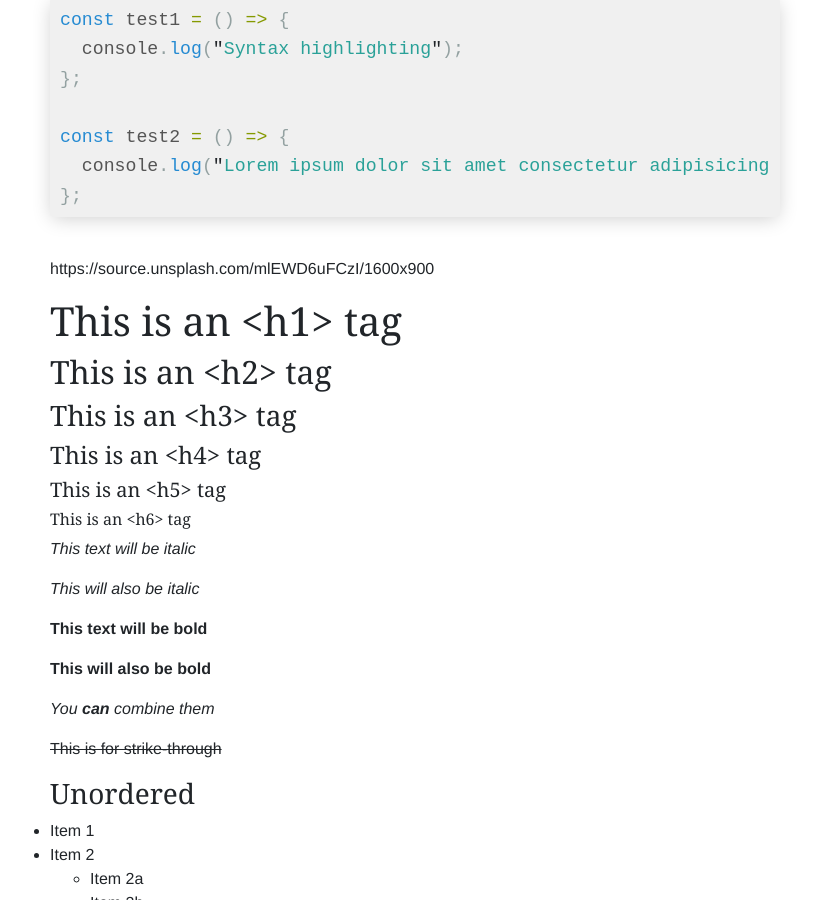
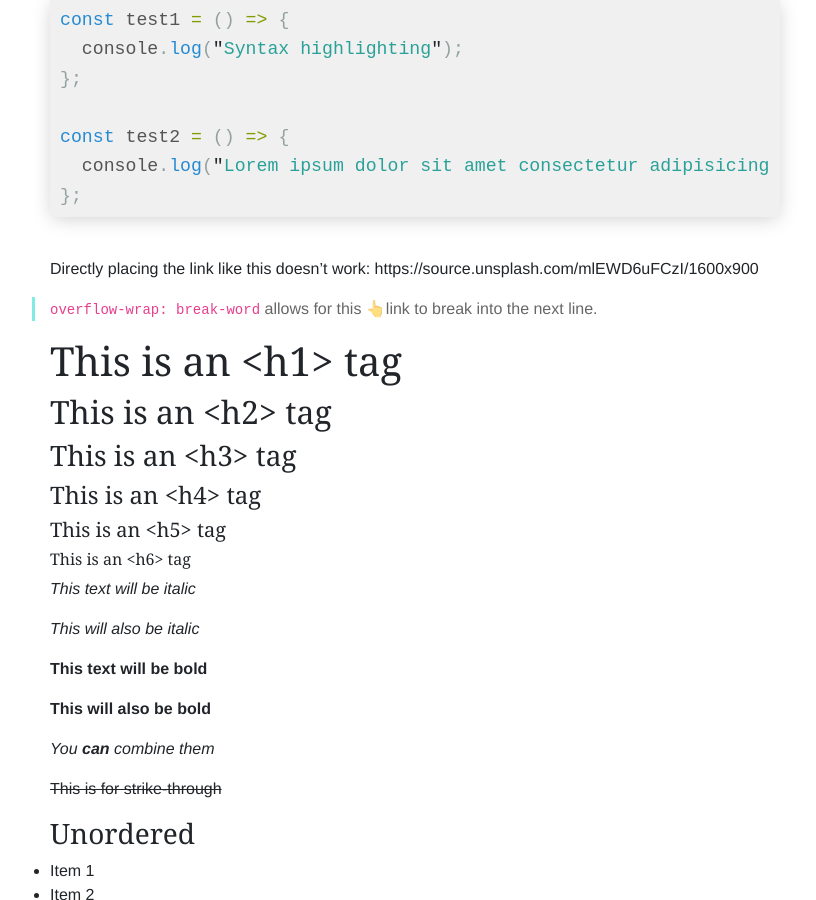
Before and after one commit to ajitzero/jekyll-now-bs4, a Jekyll site: the page built from _posts/2018-2-2-this-is-interesting.md, in a window 1280 px wide and 900 px high, scrolled down 510 px. Shown: the whole window, without its empty margins (225-1041 px from the left). Built offline with Jekyll 4.4.1, drawn with Linux system fonts in a browser that asks for light colours.

Commit message:
:pencil: Docs: Long word-wrap & link usage

```diff
--- a/_posts/2018-2-2-this-is-interesting.md
+++ b/_posts/2018-2-2-this-is-interesting.md
@@ -22,7 +22,10 @@ const test2 = () => {
 };
 {% endhighlight %}
 
+Directly placing the link like this doesn't work:
 https://source.unsplash.com/mlEWD6uFCzI/1600x900
+
+> `overflow-wrap: break-word` allows for this 👆link to break into the next line.
 
 # This is an <h1> tag
 ## This is an <h2> tag
```
